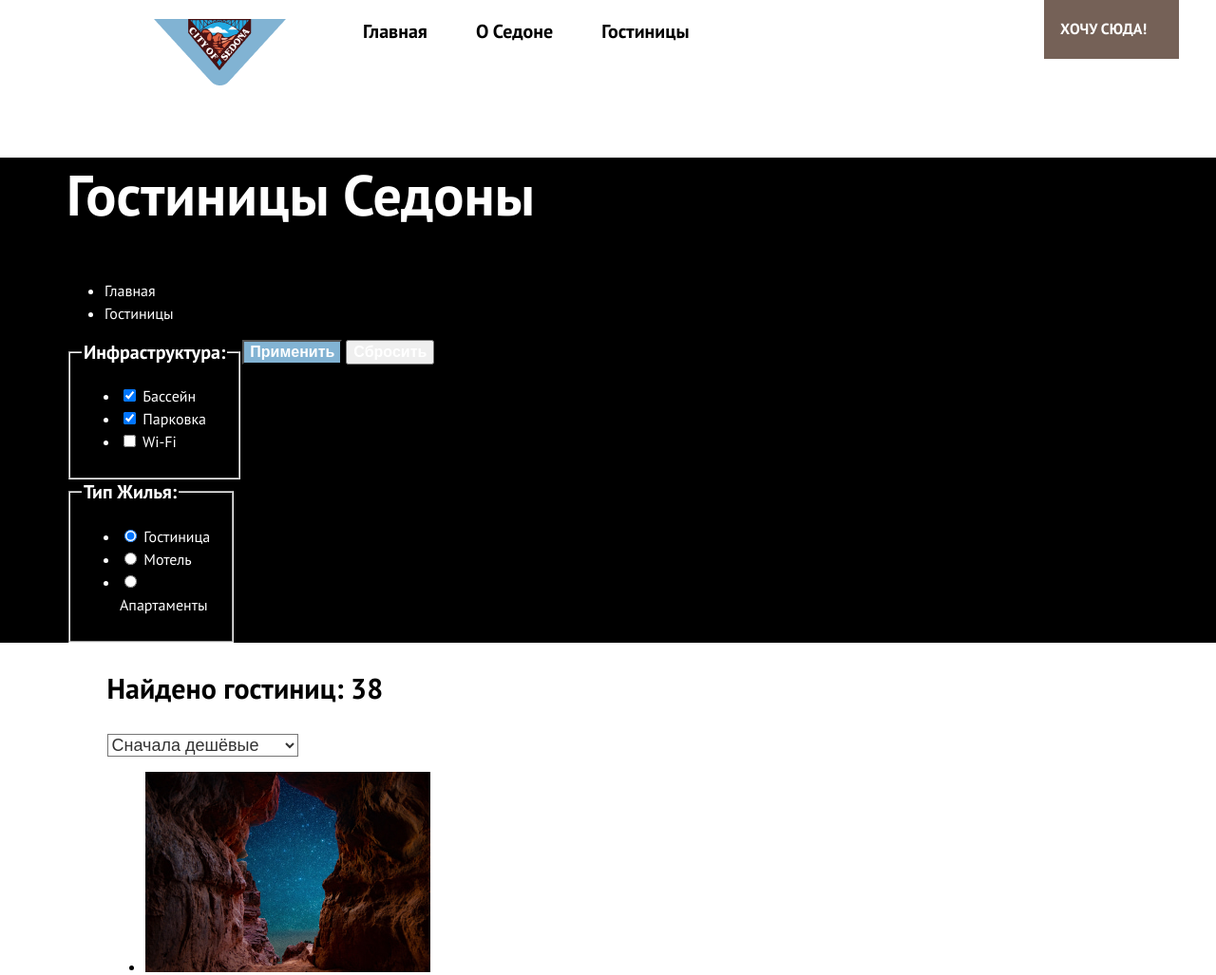
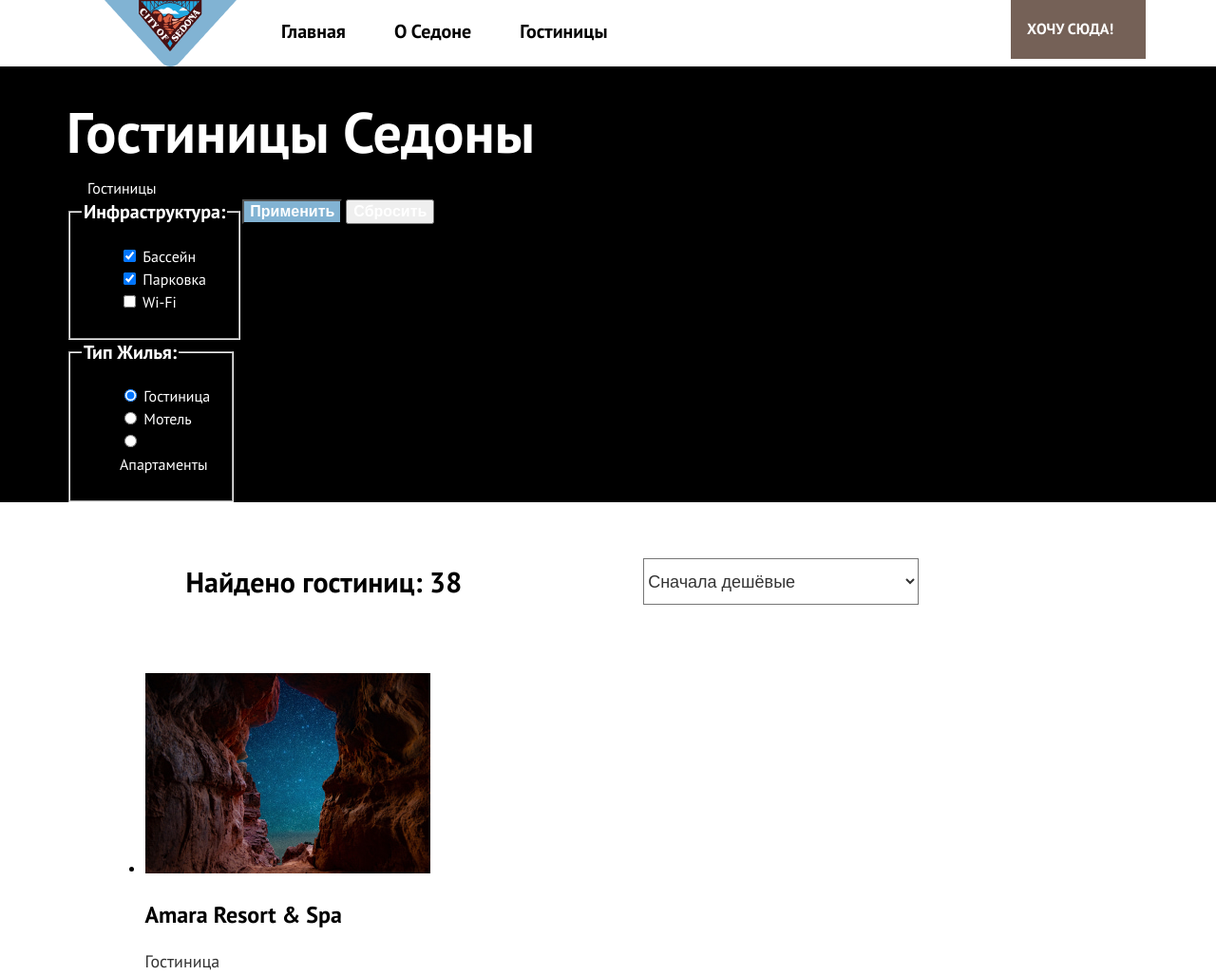
Before and after one commit to htmlacademy-htmlcss/2037583-sedona-34, a plain HTML site: page catalog.html in a window 1280 px wide. Shown: the top 1027 px of the page at 95% size. Drawn offline with Linux system fonts and the light colour scheme.

Commit message:
Сетка каталога с хедера до списка гостиниц

```diff
--- a/catalog.html
+++ b/catalog.html
@@ -8,7 +8,7 @@
   <body>
     <header class="catalog-header">
       <nav class="navigation">
-        <a class="navigation-link" href="index.html">
+        <a class="navigation-link navigation-logo" href="index.html">
           <img class="catalog-header-logo" src="images/header/logo.png" width="139" height="70" alt="Логотип сайта городка Седона">
           </a>
         <ul class="navigation-list">
@@ -48,7 +48,7 @@
           <div class="catalog-header">
         <h1 class="inner-header-title">Гостиницы Седоны</h1>
         <ul class="breadcrumbs">
-          <li class="breadcrumbs-item">
+          <li class="breadcrumbs-item visually-hidden">
             <a class="breadcrumbs-link" href="index.html">Главная</a>
           </li>
           <li class="breadcrumbs-item">
@@ -114,6 +114,7 @@
   </section>
   <div class="page-catalog-container">
     <section class="search-results">
+      <div class="search-container">
       <p class="search-results-hotel">Найдено гостиниц: 38
       </p>
       <select class="select-control" aria-label="Сортировка">
@@ -130,6 +131,8 @@
       <a class="button button-list" href="#">
         <span class="visually-hidden">Показать список</span>
       </a>
+    </div>
+    <div class="hotel-container">
       <h2 class="visually-hidden">Список найденных гостиниц</h2>
       <ul class="hotel-list">
         <li class="hotel-card">
@@ -177,6 +180,7 @@
           <p class="hotel-raiting">рейтинг: 5,0</p>
         </li>
         </ul>
+    </div>
         <ul class="pagination">
           <li class="pagination-item">
             <a class="pagination-link pagination-current">1</a>
--- a/styles/styles.css
+++ b/styles/styles.css
@@ -95,9 +95,6 @@ margin-right: 30px;
   color: #000000;
   background-color: #ffffff;
   text-align: center;
-}
-.catalog-header {
-  margin-left: 70px;
 }
 .main-logo-background {
   color: #000000;
@@ -281,6 +278,10 @@ padding-left: 82px;
   text-decoration-line: none;
 }
 .inner-header-title {
+margin: 0;
+padding-top: 30px;
+padding-bottom: 10px;
+padding-left: 70px;
 font-weight: 700;
 font-size: 60px;
 line-height: 78px;
@@ -292,11 +293,29 @@ line-height: 78px;
   background-size: 100% auto;
   background-repeat: no-repeat;
 }
+.breadcrumbs {
+display: flex;
+margin: 0;
+padding: 0;
+padding-left: 72px;
+list-style-type: none;
+}
 .breadcrumbs-link {
+  display: block;
+  min-width: 16px;
+  min-height: 22px;
+  padding-right: 10px;
   color: #ffffff;
   line-height: 21px;
   font-weight: 400;
   text-decoration: none;
+}
+.breadcrumbs-link-active {
+  margin-left: 10px;
+  padding-left: 10px;
+}
+.catalog-filter-list {
+  list-style-type: none;
 }
 .hotel-filter-container {
   display: flex;
@@ -328,12 +347,29 @@ line-height: 20px;
 .button-apply {
 background-color: #82B3D3;
 }
+.search-container {
+display: flex;
+}
+.search-container .button {
+  width: 48px;
+  height: 48px;
+  margin-top: 59px;
+  margin-right: 8px;
+  margin-bottom: 57px;
+}
 .search-results-hotel {
+margin-left: 83px;
+margin-top: 66px;
+margin-right: 191px;
+margin-bottom: 60px;
 font-weight: 700;
 font-size: 30px;
 line-height: 36px;
 }
 .select-control {
+  margin-top: 59px;
+  height: 49px;
+  width: 290px;
 font-weight: 400;
 font-size: 18px;
 line-height: 21px;
```
